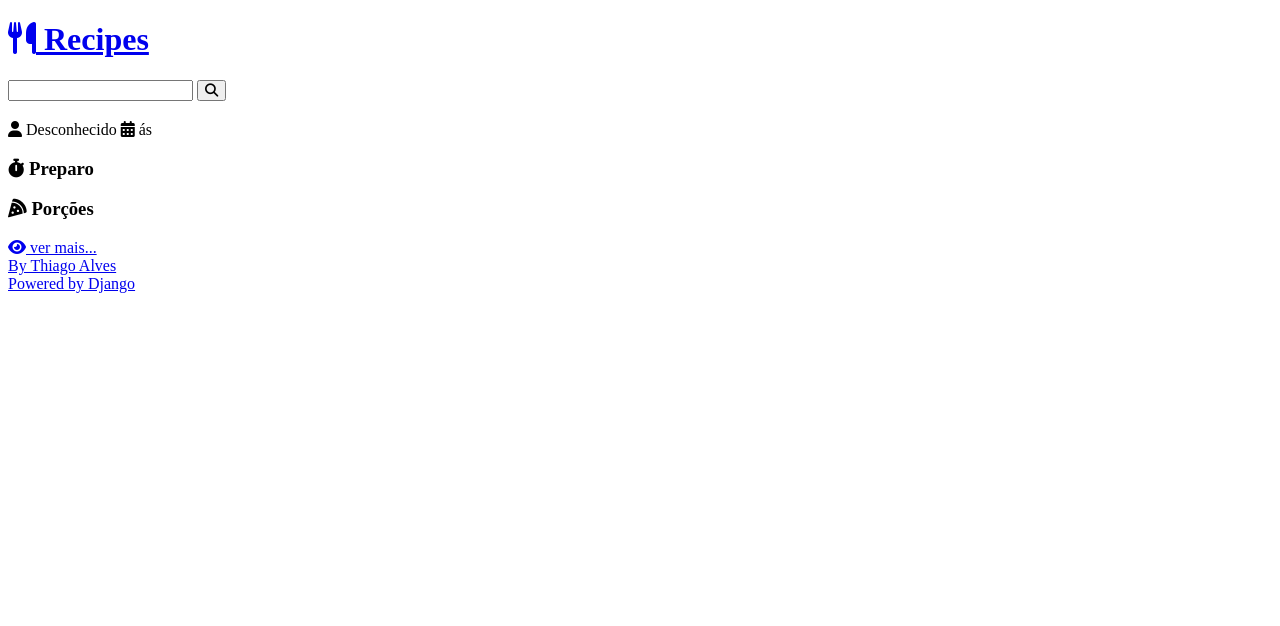
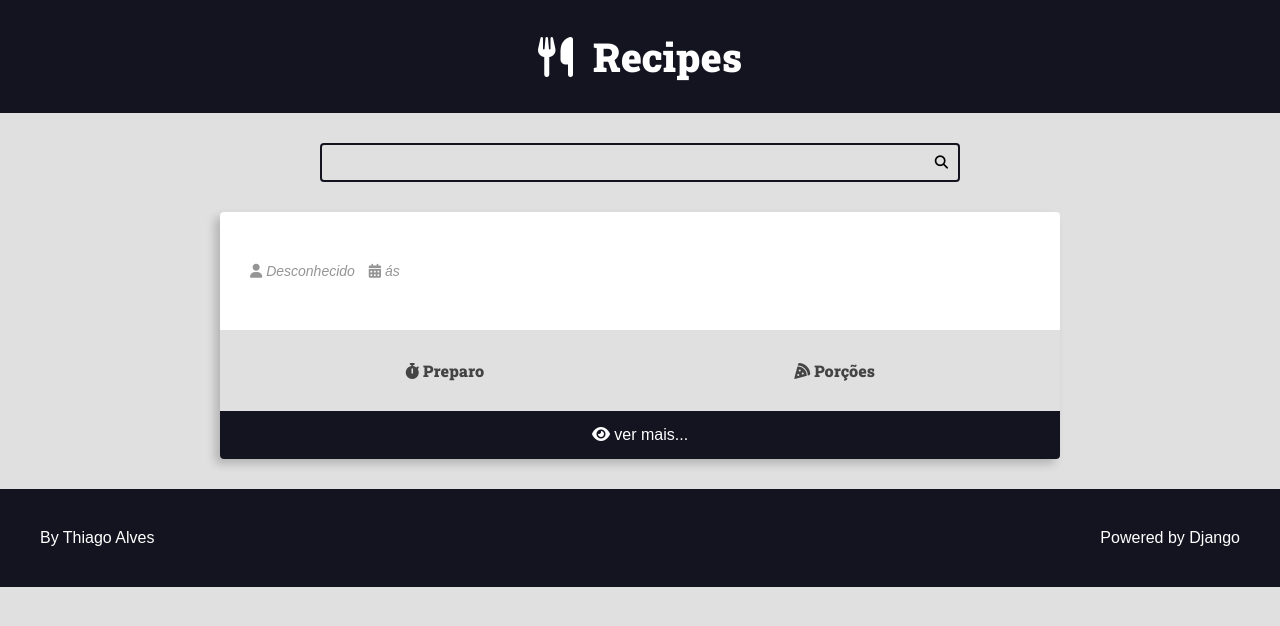
Before and after one commit to Thiago87dev/recipes, a Django app: template recipes/templates/recipes/pages/recipe-view.html in a window 1280 px wide. Shown: the top 626 px of the page. Run offline with Django 5.2, Linux system fonts and the light colour scheme; the template is opened without the code that fills it, so the values that code supplies are empty; parts of the project's set-up code (start-up, migrations or seed data) failed here and were passed over; some libraries are stand-ins or nearby versions.

Commit message:
:truck: raw: organizing files

```diff
--- /dev/null
+++ b/base_static/global/css/style.css
@@ -0,0 +1,407 @@
+:root {
+    --color-primary: #269fe6;
+    --color-primary-hover: #2086c2;
+    --color-primary-dark: #13141f;
+    --color-primary-dark-hover: #212336;
+    --color-primary-light: #d4ecfa;
+    --color-primary-light-hover: #bdd8e7;
+
+    --color-white: #fff;
+    --color-black: #000;
+
+    --color-dark-text: #444;
+    --color-info-light: #cce5ff;
+    --color-debug-light: #cce5ff;
+    --color-success-light: #d4edda;
+    --color-alert-light: #fff3cd;
+    --color-warning-light: #fff3cd;
+    --color-error-light: #f8d7da;
+
+    --color-info-dark: #4d86c4;
+    --color-debug-dark: #4d86c4;
+    --color-success-dark: #4a9c5d;
+    --color-alert-dark: #927f40;
+    --color-warning-dark: #927f40;
+    --color-error-dark: #da525d;
+
+    --color-gray-0: #f9f9f9;
+    --color-gray-1: #e0e0e0;
+    --color-gray-2: #c7c7c7;
+    --color-gray-3: #aeaeae;
+    --color-gray-4: #959595;
+    --color-gray-5: #7d7d7d;
+    --color-gray-6: #646464;
+    --color-gray-7: #4b4b4b;
+    --color-gray-8: #323232;
+    --color-gray-9: #191919;
+
+    --font-primary: sans-serif;
+    --font-headings: 'Roboto Slab', serif;
+
+    --spacing-gutter-medium: 3rem;
+    --spacing-gutter-large: 4rem;
+}
+
+* {
+    padding: 0;
+    margin: 0;
+    box-sizing: border-box;
+}
+
+html {
+    font-size: 62.5%;
+}
+
+body {
+    font-size: 1.6rem;
+    font-family: var(--font-primary);
+    background-color: var(--color-gray-1);
+    color: var(--color-dark-text);
+}
+
+h1,
+h2,
+h3,
+h4,
+h5,
+h6 {
+    font-family: var(--font-headings);
+}
+
+.container {
+    max-width: 144rem;
+    margin: 0 auto;
+    padding: var(--spacing-gutter-medium);
+}
+
+.main-header-container {
+    background: var(--color-primary-dark);
+}
+
+.main-logo {
+    font-size: 4rem;
+    color: var(--color-white);
+    text-decoration: none;
+    display: flex;
+    flex-flow: row nowrap;
+    align-items: center;
+    justify-content: center;
+    width: fit-content;
+    margin: 0 auto;
+}
+
+.main-logo-icon {
+    margin-right: 2rem;
+}
+
+.search-form {
+    border: .2rem solid var(--color-primary-dark);
+    max-width: 64rem;
+    margin: 0 auto;
+    border-radius: .4rem;
+    position: relative;
+    transition: all 300ms ease-in-out;
+}
+
+.search-form:focus-within {
+    border-color: var(--color-primary);
+    background-color: var(--color-white);
+}
+
+.search-form:focus-within .search-button {
+    color: var(--color-primary);
+}
+
+.search-button,
+.search-input {
+    border: none;
+    background: none;
+    outline: none;
+    padding: 1rem;
+    transition: all 300ms ease-in-out;
+}
+
+.search-input {
+    width: 100%;
+    padding-right: 3rem;
+}
+
+.search-button {
+    position: absolute;
+    top: 0;
+    right: 0;
+    cursor: pointer;
+}
+
+.main-content {
+    padding-top: 0;
+}
+
+.main-content-list {
+    display: grid;
+    grid-template-columns: repeat(auto-fit, minmax(340px, 1fr));
+    gap: var(--spacing-gutter-large);
+}
+
+.recipe {
+    background-color: var(--color-white);
+    box-shadow: -5px 5px 10px rgba(0, 0, 0, .2);
+    transform: scale(1);
+    transition: all 300ms ease-in-out;
+    border-radius: .4rem;
+    overflow: hidden;
+}
+
+.recipe img {
+    max-width: 100%;
+}
+
+.recipe-list-item {
+    max-width: 64rem;
+    height: fit-content;
+}
+
+.recipe-list-item:hover {
+    transform: scale(1.02);
+    box-shadow: -10px 10px 20px rgba(0, 0, 0, .3);
+}
+
+.recipe-title-container {
+    padding: var(--spacing-gutter-medium);
+    padding-bottom: 2rem;
+}
+
+.recipe-title-container a{
+    text-decoration: none;
+    color: var(--color-primary-dark);
+}
+
+.recipe-author {
+    padding: 0 var(--spacing-gutter-medium);
+}
+
+.recipe-content {
+    padding: var(--spacing-gutter-medium);
+    padding-top: 2rem;
+}
+
+.recipe-author-item {
+    color: var(--color-gray-4);
+    margin-right: 1rem;
+    font-style: italic;
+    font-size: 1.4rem;
+}
+
+.recipe-author a {
+    color: var(--color-primary);
+    transition: all 300ms ease-in-out;
+    text-decoration: none;
+}
+
+.recipe-author a:hover {
+    color: var(--color-primary-dark);
+}
+
+.recipe-meta-container {
+    display: flex;
+    flex-flow: row wrap;
+    padding: var(--spacing-gutter-medium);
+    background: var(--color-gray-1);
+}
+
+.recipe-meta {
+    display: flex;
+    flex-flow: column nowrap;
+    flex-shrink: 1;
+    flex-grow: 1;
+    text-align: center;
+}
+
+.recipe-meta-title {
+    font-size: 1.6rem;
+}
+
+.preparation-steps{
+    padding: var(--spacing-gutter-medium);
+}
+
+.recipe-footer a {
+    background: var(--color-primary-dark);
+    display: block;
+    color: var(--color-white);
+    text-decoration: none;
+    text-align: center;
+    padding: 1.5rem var(--spacing-gutter-medium);
+    transition: all 300ms ease-in-out;
+}
+
+.recipe-footer a:hover {
+    filter: brightness(2);
+}
+
+.main-content-detail .recipe-list-item {
+    max-width: 84rem;
+    margin: 0 auto;
+}
+
+.main-content-detail .recipe-list-item:hover {
+    transform: scale(1);
+    box-shadow: -5px 5px 10px rgba(0, 0, 0, .2);
+}
+
+.main-footer {
+    display: flex;
+    align-items: center;
+    justify-content: space-between;
+    background: var(--color-primary-dark);
+    color: var(--color-white);
+    padding: var(--spacing-gutter-large);
+}
+
+.main-footer a {
+    color: var(--color-white);
+    text-decoration: none;
+    transition: all 300ms ease-in-out;
+}
+
+.main-footer a:hover {
+    filter: brightness(.8);
+}
+
+.preparation-steps h1,
+.preparation-steps h2,
+.preparation-steps h3,
+.preparation-steps h4,
+.preparation-steps h5,
+.preparation-steps h6,
+.preparation-steps p,
+.preparation-steps pre {
+  margin: 2rem 0;
+}
+
+.preparation-steps ol,
+.preparation-steps ul {
+  margin: 2rem;
+  padding: 0 2rem;
+}
+
+.pagination-content {
+    display: flex;
+    flex-flow: row wrap;
+    gap: 1rem 0.5rem;
+}
+
+.pagination .page-item {
+    background-color: var(--color-gray-3);
+    padding: 0.5rem 1rem;
+}
+
+.pagination .page-link {
+    background-color: var(--color-primary);
+    color: var(--color-white);
+    text-decoration: none;
+}
+
+.pagination .page-current {
+    background-color: var(--color-primary-dark);
+}
+
+/* Messages */
+
+.message-container{
+    display: flex;
+    flex-flow: column nowrap;
+    gap: calc(var(--spacing-gutter-medium) / 2);
+}
+
+.message {
+    padding: 1rem;
+    border-radius: 4px;
+    border: 1px solid var(--color-dark-text);
+    background: var(--color-gray-2);
+    color: var(--color-dark-text);
+}
+
+.message-error {
+    border: 1px solid var(--color-error-dark);
+    background: var(--color-error-light);
+    color: var(--color-error-dark);
+  }
+
+  .message-success {
+    border: 1px solid var(--color-success-dark);
+    background: var(--color-success-light);
+    color: var(--color-success-dark);
+  }
+
+  .message-warning {
+    border: 1px solid var(--color-warning-dark);
+    background: var(--color-warning-light);
+    color: var(--color-warning-dark);
+  }
+
+  .message-info {
+    border: 1px solid var(--color-info-dark);
+    background: var(--color-info-light);
+    color: var(--color-info-dark);
+  }
+
+  .message-debug {
+    border: 1px solid var(--color-debug-dark);
+    background: var(--color-debug-light);
+    color: var(--color-debug-dark);
+  }
+
+/* Forms */
+
+.form-content{
+    max-width: 65rem;
+    margin: 0 auto;
+    margin-bottom: var(--spacing-gutter-medium);
+}
+
+.form-content label,
+.form-content .help-text,
+.errorlist {
+    display: block;
+    margin: 0.5rem 0;
+    font-size: 1.4rem;
+    list-style-type: none;
+}
+
+.errorlist{
+    color: var(--color-error-dark);
+}
+
+.form-content input {
+    width: 100%;
+    padding: 1rem;
+    border-radius: 0.4rem;
+    border: 1px solid var(--color-primary-dark);
+}
+
+.form-content-grid{
+    display: grid;
+    grid-template-columns: repeat(auto-fit, minmax(30rem, 1fr));
+    gap: calc(var(--spacing-gutter-medium) / 2) var(--spacing-gutter-medium);
+}
+
+.form-content button {
+    padding: 1rem 2rem;
+    border: none;
+    background-color: var(--color-primary-dark);
+    color: var(--color-white);
+}
+
+/* Generics */
+
+.center {
+    text-align: center;
+}
+
+@media (max-width: 600px){
+    .main-content-list,
+    .form-content-grid {
+        grid-template-columns: repeat(auto-fit, minmax(100%, 1fr));
+    }
+}
--- a/base_templates/global/base.html
+++ b/base_templates/global/base.html
@@ -2,20 +2,20 @@
 <html lang="en">
 
 <head>
-{% include "recipes/partials/head.html" %}
+{% include "global/partials/head.html" %}
 <title>{% block title %}{% endblock title %} | Recipes</title>
 </head>
 
 <body>
-    {% include "recipes/partials/header.html" %}
+    {% include "global/partials/header.html" %}
 
-    {% include "recipes/partials/search.html" %}
+    {% include "global/partials/search.html" %}
 
     <main class="main-content-container">
         {% block content %}{% endblock content %}
-        {% include "recipes/partials/pagination.html" %}
+        {% include "global/partials/pagination.html" %}
     </main>
-    {% include "recipes/partials/footer.html" %}
+    {% include "global/partials/footer.html" %}
 
 </body>
 
--- a/recipes/templates/recipes/partials/head.html
+++ b/base_templates/global/partials/head.html
@@ -17,5 +17,5 @@
 <link rel="preconnect" href="https://fonts.gstatic.com" crossorigin>
 <link href="https://fonts.googleapis.com/css2?family=Roboto+Slab:wght@900&display=swap" rel="stylesheet">
 
-<link rel="stylesheet" href="{% static "recipes/css/style.css" %}">
+<link rel="stylesheet" href="{% static "global/css/style.css" %}">
 <link rel="stylesheet" href="{% static "global/css/base-style.css" %}">
--- a/recipes/templates/recipes/pages/home.html
+++ b/recipes/templates/recipes/pages/home.html
@@ -3,7 +3,7 @@
 {% block title %}Home{% endblock title %}
 
 {% block content %}
-    {% include "recipes/partials/messages.html" %}
+    {% include "global/partials/messages.html" %}
     <div class="main-content container main-content-list">
         {% for  recipe in recipes  %}
             {% include "recipes/partials/recipe.html" %}
```
Also changed, not shown: authors/forms.py (+22 -8 lines), authors/templates/authors/pages/register.html (+2 -29 lines), authors/tests/test_author_register_form.py (+71 -1 lines), authors/views.py (+5 -2 lines), base_templates/global/partials/form.html (added, +27 -0 lines), recipes/tests/test_recipe_home_view.py (+15 -0 lines), base_templates/global/partials/footer.html (renamed from recipes/templates/recipes/partials/footer.html), base_templates/global/partials/header.html (renamed from recipes/templates/recipes/partials/header.html), base_templates/global/partials/messages.html (renamed from recipes/templates/recipes/partials/messages.html), base_templates/global/partials/pagination.html (renamed from recipes/templates/recipes/partials/pagination.html), base_templates/global/partials/search.html (renamed from recipes/templates/recipes/partials/search.html).
